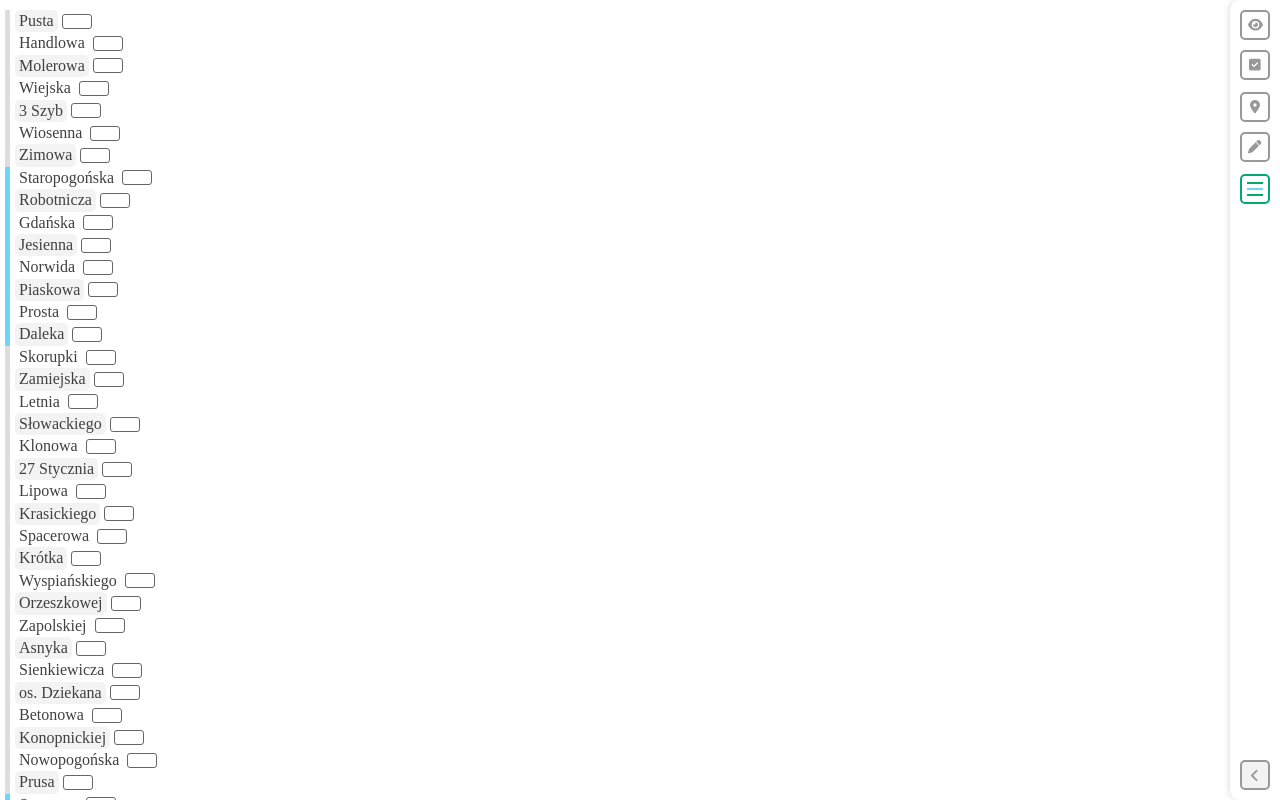
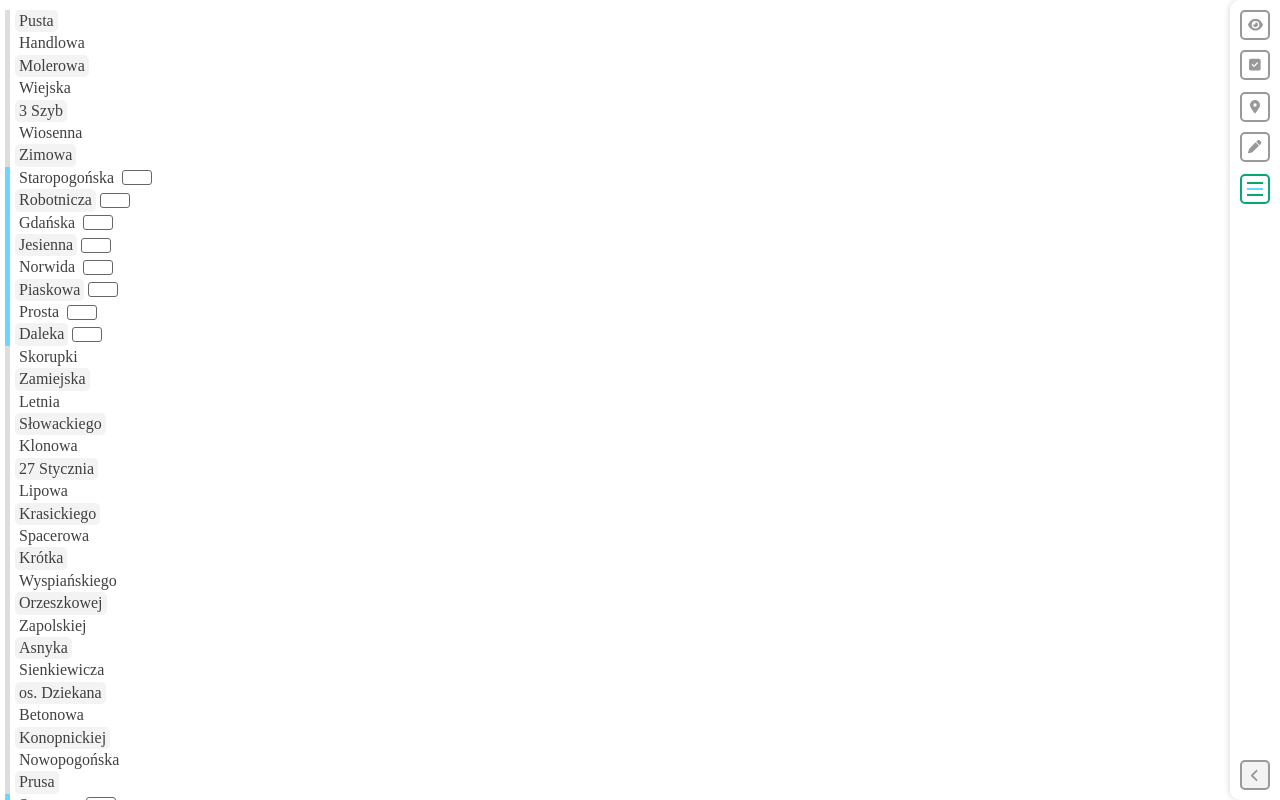
Before and after one commit to Tapio-adro/addresses-app, a React (Vite) app: page / in a window 1280 px wide. Built offline with nearby package versions, Linux system fonts and the light colour scheme.

Commit message:
Default addresses feature

```diff
--- a/src/App.tsx
+++ b/src/App.tsx
@@ -5,7 +5,7 @@ import initialStreets from './StreetsData.tsx';
 // import viteLogo from '/vite.svg'
 import './assets/css/style.css'
 
-import { StreetObject } from './assets/shared/lib/types'
+import { StreetObject, AddressObject } from './assets/shared/lib/types'
 
 import { FontAwesomeIcon } from "@fortawesome/react-fontawesome";
 import { faEye } from "@fortawesome/free-solid-svg-icons";
@@ -34,10 +34,15 @@ function App() {
         return street;
       }
       if (appMode == 'default streets') {
+        let shouldRemoveDefaultAddresses = street.isEnabledByDefault
+        let newDefaultAddresses = shouldRemoveDefaultAddresses ? [{value: "", index: 0}] : street.defaultAddresses
+        let newLastDefaultAddressIndex = shouldRemoveDefaultAddresses ? street.lastDefaultAddressIndex + 1 : street.lastDefaultAddressIndex
         return {
           ...street,
           isEnabledByDefault: !street.isEnabledByDefault,
-          isEnabled: !street.isEnabledByDefault
+          isEnabled: !street.isEnabledByDefault,
+          defaultAddresses: newDefaultAddresses,
+          lastDefaultAddressIndex: newLastDefaultAddressIndex
         };
       } else if (appMode == 'streets') {
         return {
@@ -56,14 +61,16 @@ function App() {
         return street;
       }
       const value = event.target.value
-      for (let key in street.addresses) {
-        let address = street.addresses[key];
+      let targetAddressesKey = (appMode == 'default streets' ? 'defaultAddresses' : 'addresses') as keyof typeof street
+      let targetAddresses: AddressObject[] = street[targetAddressesKey] as AddressObject[];
+      for (let key in targetAddresses) {
+        let address = targetAddresses[key];
         if (address.index == addressIndex) {
-          let newAddresses = street.addresses.slice();
+          let newAddresses = targetAddresses.slice();
           newAddresses[key].value = value;
           return {
             ...street,
-            addresses: newAddresses
+            [targetAddressesKey]: newAddresses
           };
         }
       }
@@ -77,23 +84,32 @@ function App() {
         return street;
       }
       const value = event.target.value
-      for (let key in street.addresses) {
-        let address = street.addresses[key];
+      let targetAddressesKey = (appMode == 'default streets' ? 'defaultAddresses' : 'addresses') as keyof typeof street
+      let targetAddresses: AddressObject[] = street[targetAddressesKey] as AddressObject[];
+      let targetLastAddressIndexKey = (appMode == 'default streets' ? 'lastDefaultAddressIndex' : 'lastAddressIndex') as keyof typeof street
+      let targetLastAddressIndex: number = street[targetLastAddressIndexKey] as number;
+
+      console.log(targetAddressesKey);
+
+      for (let key in targetAddresses) {
+        let address = targetAddresses[key];
         if (address.index == addressIndex) {
-          let newAddresses = street.addresses.slice();
+          let newAddresses = targetAddresses.slice();
           let shouldIncrementIndex = false;
-          if (value == "" && newAddresses.length != 1) {
+          console.log(newAddresses);
+          if (value == '' && newAddresses.length != 1) {
             newAddresses = newAddresses.filter((address) => {
               return address.index != addressIndex;
             })
-          } else if (newAddresses.slice(-1)[0].value != "") {
-              newAddresses.push({value: "", index: street.lastAddressIndex, isDefault: false})
+          } else if (newAddresses.slice(-1)[0].value != '') {
+              newAddresses.push({value: '', index: targetLastAddressIndex})
             shouldIncrementIndex = true;
           }
+          console.log(newAddresses);
           return {
             ...street,
-            lastAddressIndex: shouldIncrementIndex ? street.lastAddressIndex + 1 : street.lastAddressIndex,
-            addresses: newAddresses
+            [targetAddressesKey]: newAddresses,
+            [targetLastAddressIndexKey]: shouldIncrementIndex ? targetLastAddressIndex + 1 : targetLastAddressIndex
           };
         }
       }
@@ -133,11 +149,16 @@ function App() {
       );
     }
 
-    let addressesList = street.addresses.map(address =>
+    let streetAddressClasses = classNames(
+      'address_input',
+      {'hidden': appMode == 'streets' || (appMode == 'default streets' && !street.isEnabledByDefault)}
+    );
+    let addressesType = appMode == 'default streets' ? street.defaultAddresses : street.addresses
+    let addressesList = addressesType.map(address =>
       <div className="input_container" key={address.index}>
         <input
           type="text"
-          className="address_input"
+          className={streetAddressClasses}
           value={address.value}
           onChange={(event) => handleInputChange(street.index, address.index, event)}
           onBlur={(event) => handleInputBlur(street.index, address.index, event)}
--- a/src/StreetsData.tsx
+++ b/src/StreetsData.tsx
@@ -73,7 +73,9 @@ for (const [index, street] of streets.entries()) {
     isEnabled: isEnabledByDefault,
     isEnabledByDefault: isEnabledByDefault,
     lastAddressIndex: 1,
-    addresses: [{value: "", index: 0, isDefault: false}]
+    lastDefaultAddressIndex: 1,
+    addresses: [{value: "", index: 0}],
+    defaultAddresses: [{value: "", index: 0}]
   }
   streetsData.push(streetObject);
 }
--- a/src/assets/css/style.css
+++ b/src/assets/css/style.css
@@ -81,9 +81,14 @@ main {
   outline: none;
   border: 1px solid #666;
   border-radius: 3px;
+  transition: 0.5s;
 }
 #list input[type=text]:focus {
   border: 1px solid #04AA6D;
+}
+#list input[type=text].hidden {
+  opacity: 0;
+  pointer-events: none;
 }
 
 #sidebar {
@@ -98,6 +103,7 @@ main {
   background-color: #fff;
   transform: translateX(150px);
   transition: transform 0.5s ease-in-out;
+  z-index: 2;
 }
 #sidebar.open {
   transform: translateX(0px);
@@ -217,6 +223,7 @@ main {
   background-color: rgba(0, 0, 0, 0.5);
   opacity: 0;
   transition: 0.5s;
+  z-index: 1;
 }
 #dark_background.shown {
   opacity: 1;
--- a/src/assets/css/style.sass
+++ b/src/assets/css/style.sass
@@ -76,8 +76,12 @@ main
   outline: none
   border: 1px solid $textgrey
   border-radius: 3px
+  transition: 0.5s
   &:focus
     border: 1px solid $green
+  &.hidden
+    opacity: 0
+    pointer-events: none
 
 
 #sidebar
@@ -92,6 +96,7 @@ main
   background-color: #fff
   transform: translateX(150px)
   transition: transform 0.5s ease-in-out
+  z-index: 2
   &.open
     transform: translateX(0px)
 
@@ -195,6 +200,7 @@ main
   background-color: transparentize(#000, 0.5)
   opacity: 0
   transition: 0.5s
+  z-index: 1
   &.shown
     opacity: 1
     pointer-events: all
```
Also changed, not shown: src/assets/shared/lib/types.ts (+4 -3 lines), 1 other file (tests, documents, lock files or other folders).
